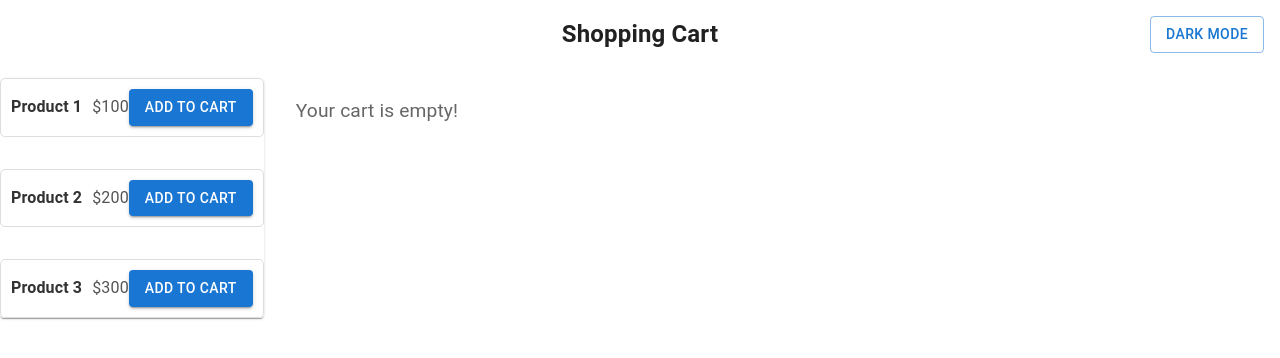
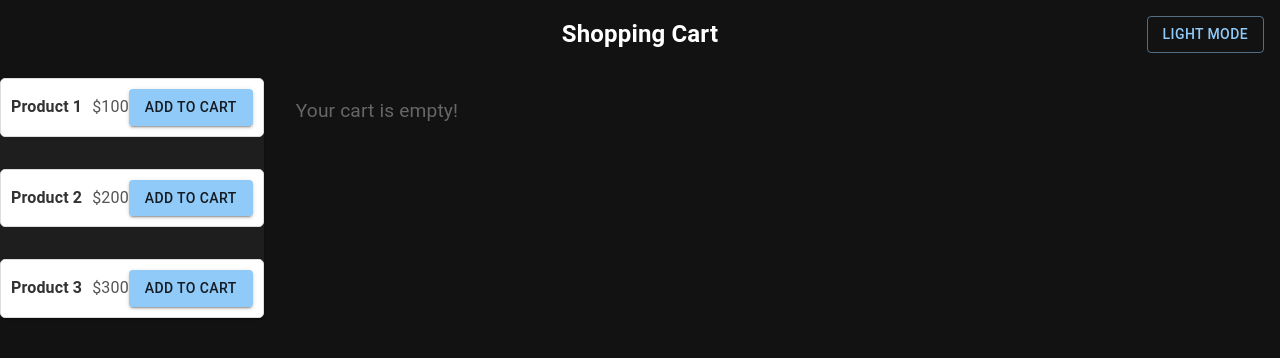
Before and after one commit to Ritesh-Chandra-Roy/react-cart-app, a React app: page / in a window 1280 px wide. Shown: the top 358 px of the page. Built offline with nearby package versions, Linux system fonts and the light colour scheme.

Commit message:
added material icons into project
Used material icons for quantity and made dark mode as default mode.

```diff
--- a/package.json
+++ b/package.json
@@ -14,6 +14,7 @@
   "dependencies": {
     "@emotion/react": "^11.14.0",
     "@emotion/styled": "^11.14.0",
+    "@mui/icons-material": "^7.0.2",
     "@mui/material": "^7.0.2",
     "react": "^19.0.0",
     "react-dom": "^19.0.0"
--- a/src/App.js
+++ b/src/App.js
@@ -1,5 +1,6 @@
 import React, { useReducer } from "react";
 import { Box, Card, Button } from '@mui/material';
+import { AddBox, RemoveCircle, Delete } from '@mui/icons-material';
 import "./App.css";
 
 // Reducer function for cart state management
@@ -95,7 +96,7 @@ const CartPage = ({ isDarkMode, toggleDarkMode }) => {
                     dispatch({ type: "INCREASE_QUANTITY", payload: item })
                   }
                 >
-                  +
+                  <AddBox/>
                 </button>
                 <button
                   className="quantity-btn"
@@ -104,7 +105,7 @@ const CartPage = ({ isDarkMode, toggleDarkMode }) => {
                       dispatch({ type: "REMOVE_FROM_CART", payload: item })
                   }
                 >
-                  -
+                  <RemoveCircle/>
                 </button>
                 <button
                   className="remove-btn"
@@ -112,7 +113,7 @@ const CartPage = ({ isDarkMode, toggleDarkMode }) => {
                     dispatch({ type: "REMOVE_FROM_CART", payload: item })
                   }
                 >
-                  Remove
+                  <Delete/>
                 </button>
               </div>
             </div>
--- a/src/index.js
+++ b/src/index.js
@@ -6,7 +6,7 @@ import CartPage from "./App";
 import "./App.css";
 
 const Index = () => {
-    const [isDarkMode, setIsDarkMode] = useState(false);
+    const [isDarkMode, setIsDarkMode] = useState(true);
 
     const toggleDarkMode = () => {
         setIsDarkMode(prev => !prev);
```
Also changed, not shown: 1 other file (tests, documents, lock files or other folders).
